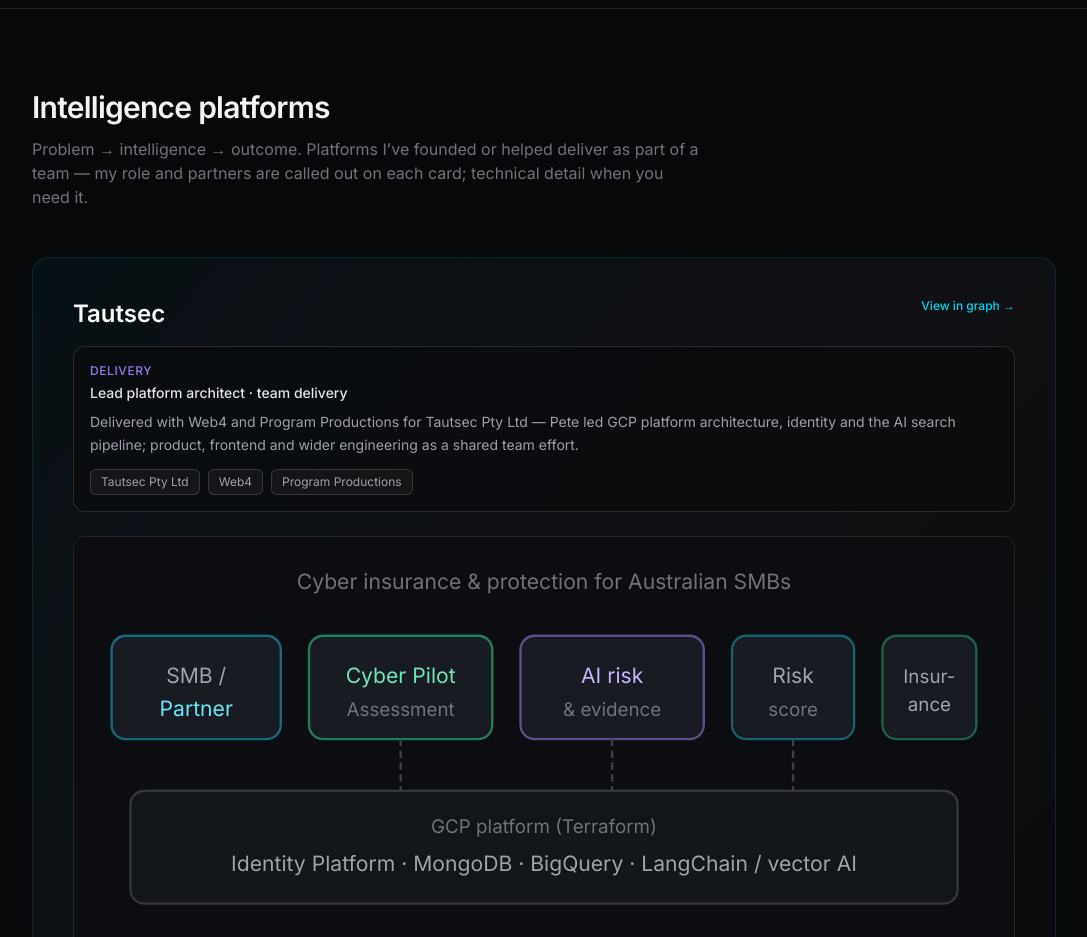
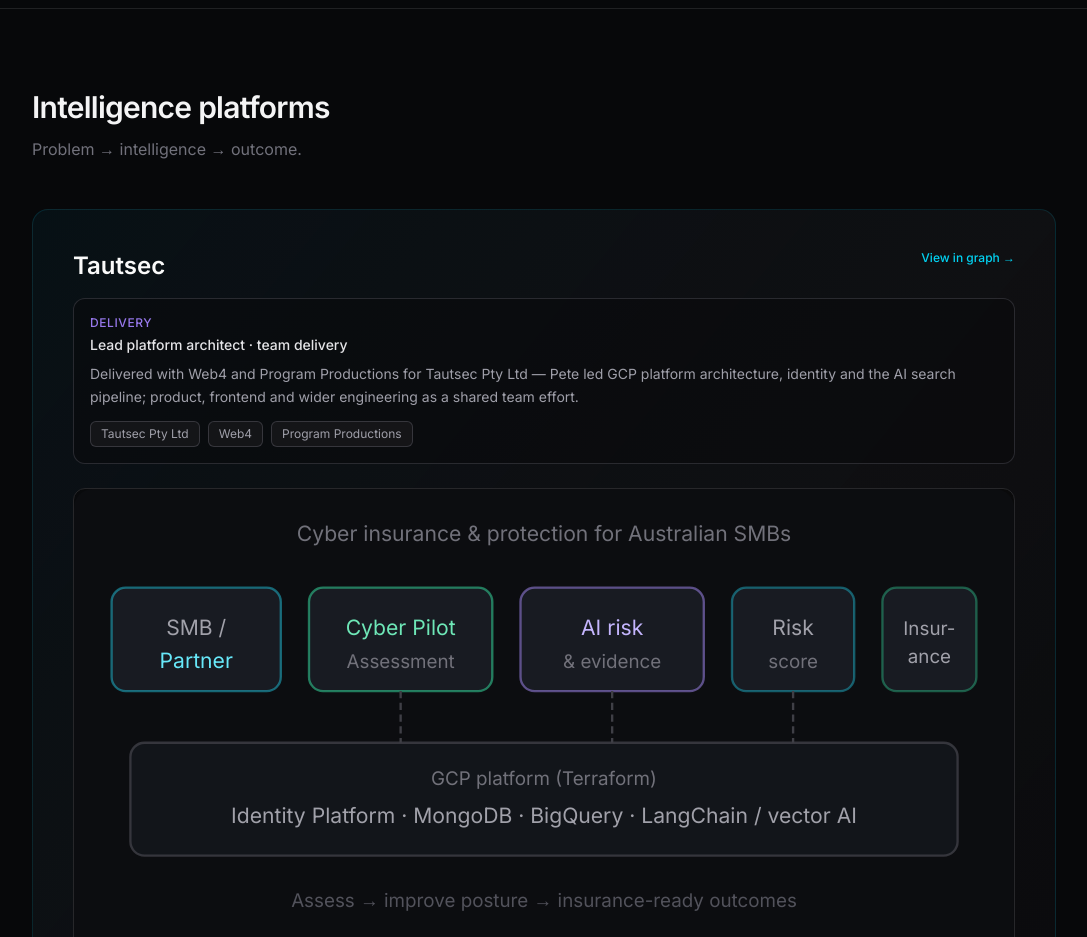
Before and after one commit to Programproductions/pete-whelan, a React (Vite) app: page / in a window 1280 px wide. Shown: the part 1300-2237 px from the top of the page, without its empty margins (96-1183 px from the left). Built offline with nearby package versions, Linux system fonts and the light colour scheme; what @react-pdf/renderer would draw is missing.

Commit message:
copy: shorten intelligence platforms section intro
Co-authored-by: Program Productions <Programproductions@users.noreply.github.com>

```diff
--- a/src/components/ProjectDeepDive.tsx
+++ b/src/components/ProjectDeepDive.tsx
@@ -146,11 +146,7 @@ export function ProjectDeepDive() {
         <h2 className="text-2xl font-semibold tracking-tight text-zinc-100 md:text-3xl">
           Intelligence platforms
         </h2>
-        <p className="mt-3 max-w-2xl text-zinc-500">
-          Problem → intelligence → outcome. Platforms I’ve founded or helped deliver as part of a
-          team — my role and partners are called out on each card; technical detail when you need
-          it.
-        </p>
+        <p className="mt-3 max-w-2xl text-zinc-500">Problem → intelligence → outcome.</p>
 
         <div className="mt-12 space-y-12">
           {platforms.map((project, i) => (
```
